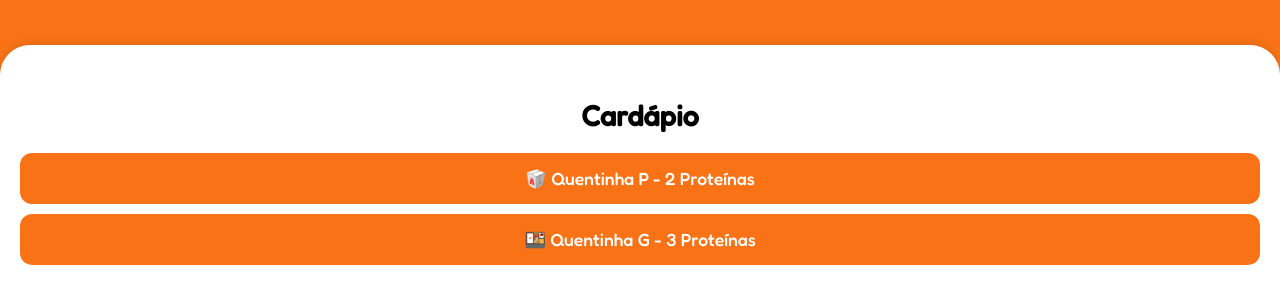
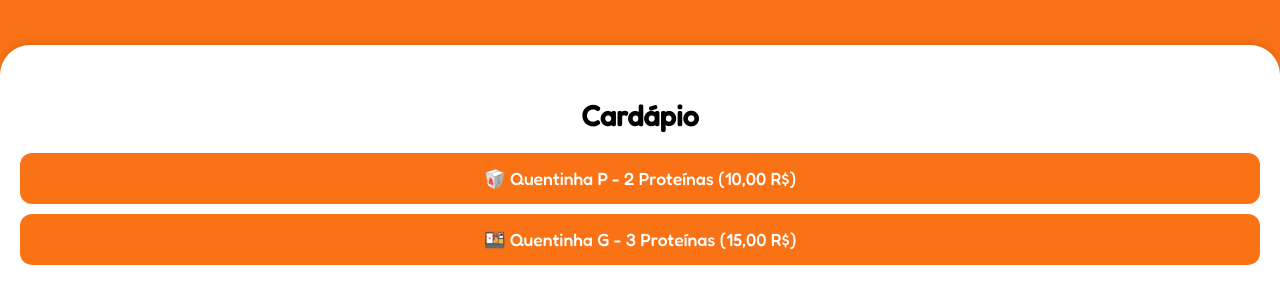
Before and after one commit to lucasndf/deufome, a plain HTML site: page index.html in a window 1280 px wide. Shown: the part 246-528 px from the top of the page. Drawn offline with Linux system fonts and the light colour scheme.

Commit message:
Update index.html

```diff
--- a/index.html
+++ b/index.html
@@ -17,8 +17,8 @@
 
   <section class="cardapio">
     <h2>Cardápio</h2>
-    <div class="item">🥡 Quentinha P - 2 Proteínas</div>
-    <div class="item">🍱 Quentinha G - 3 Proteínas</div>
+    <div class="item">🥡 Quentinha P - 2 Proteínas (10,00 R$)</div>
+    <div class="item">🍱 Quentinha G - 3 Proteínas (15,00 R$)</div>
 
     <a class="btn-whatsapp" href="https://wa.me/5583996088956" target="_blank">
       <i class="fab fa-whatsapp"></i> Fazer Pedido no WhatsApp
```
